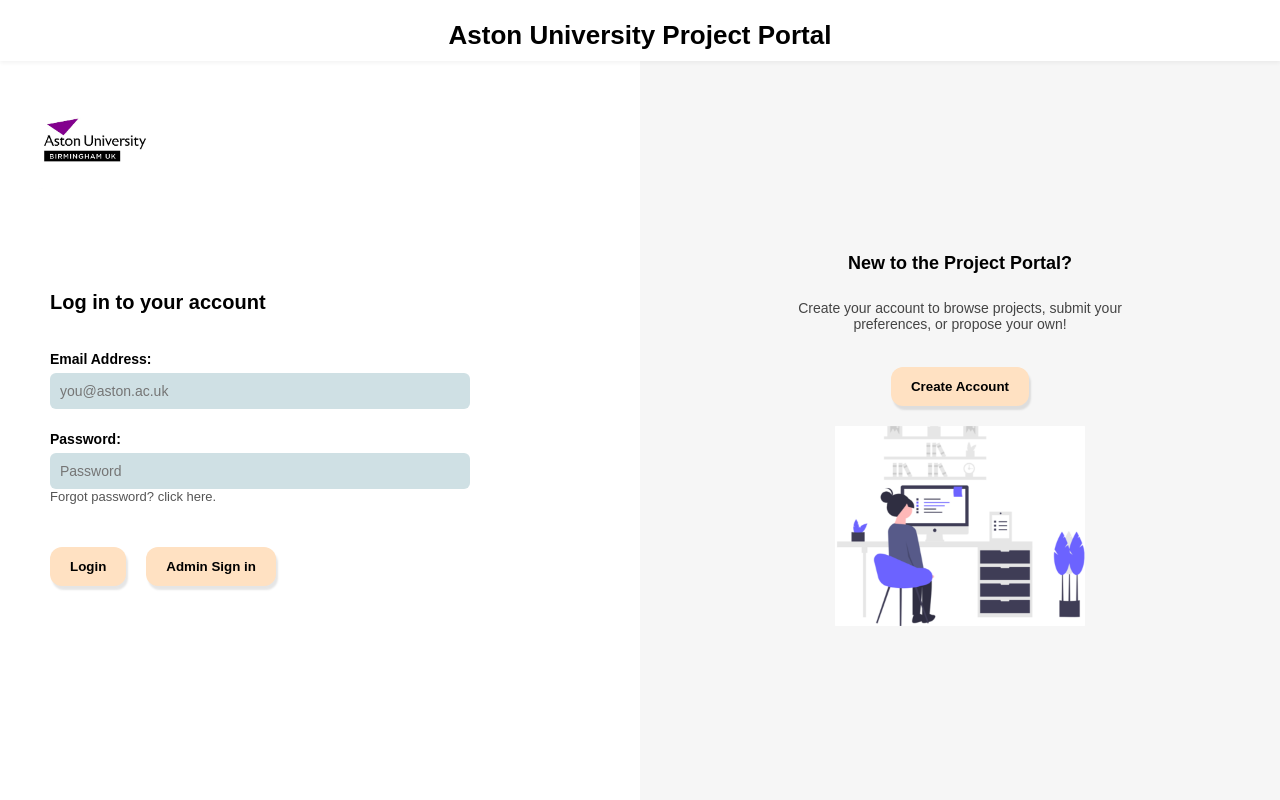
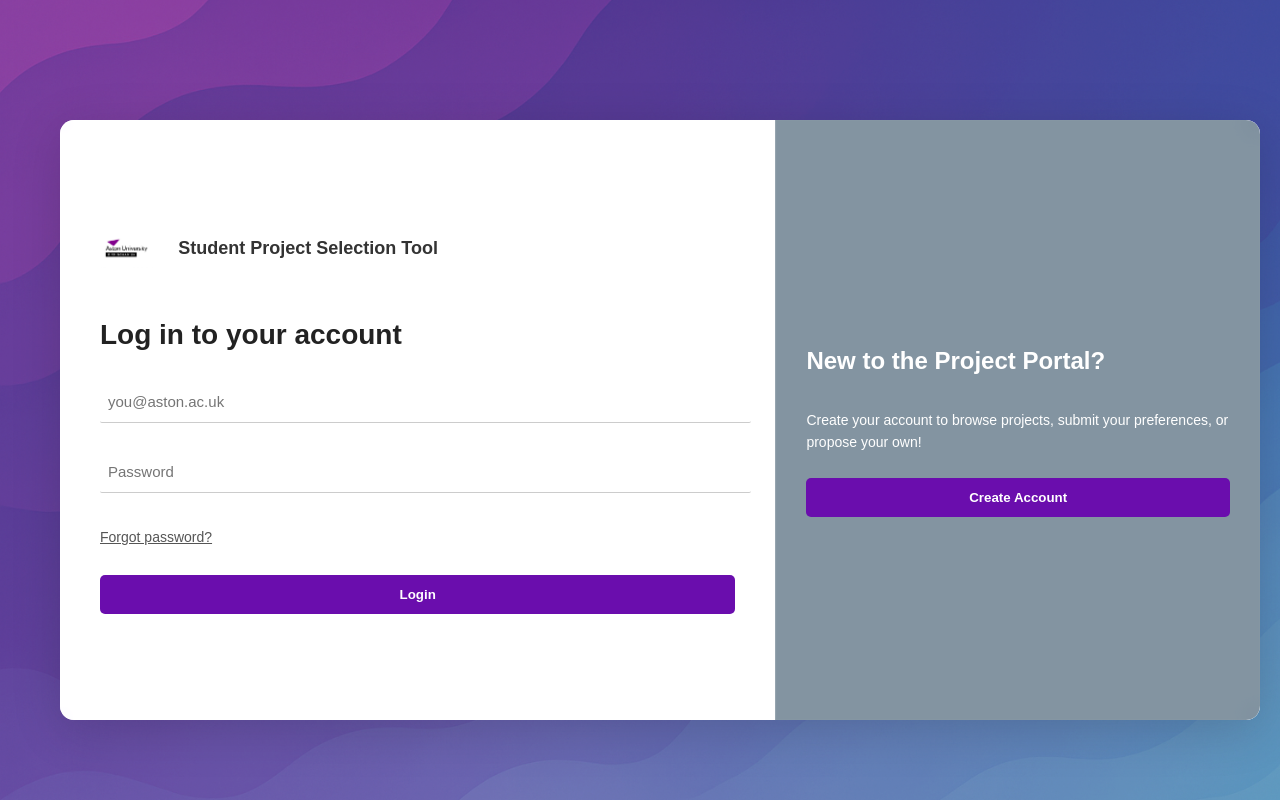
Before and after one commit to AshminAbisha11/Student-Project-Selection-Tool, a React (Create React App) app in the folder frontend/: page /login in a window 1280 px wide. Built offline with nearby package versions, Linux system fonts and the light colour scheme.

Commit message:
Forget password page for FE

```diff
--- a/frontend/src/App.js
+++ b/frontend/src/App.js
@@ -7,6 +7,7 @@
 import BrowseProjectsPage from './pages/browseProjectsPage';
 import MyPreferencesPage from './pages/myPreferencePage';
 import MyProposalPage from './pages/myProposalPage';
+import ForgotPasswordPage from './pages/forgotPasswordPage';
 
 function App() {
   return (
@@ -18,6 +19,7 @@
         {/* Authentication */}
         <Route path="/login" element={<LoginPage />} />
         <Route path="/register" element={<RegisterPage />} />
+        <Route path="/forgot-password" element={<ForgotPasswordPage />} />
 
         {/* Student Features */}
         <Route path="/student-dashboard" element={<StudentDashboard />} />
--- /dev/null
+++ b/frontend/src/pages/forgotPasswordPage.css
@@ -0,0 +1,77 @@
+.forgot-container {
+  display: flex;
+  justify-content: center;
+  align-items: center;
+  height: 100vh;
+  background: linear-gradient(135deg, #7F00FF, #E100FF);
+  font-family: Arial, sans-serif;
+  padding: 20px;
+}
+
+.forgot-box {
+  background: white;
+  padding: 50px 40px;
+  border-radius: 14px;
+  width: 550px; /* ⬅️ Increased width */
+  box-shadow: 0 10px 40px rgba(0, 0, 0, 0.15);
+  text-align: center;
+}
+
+.forgot-box h2 {
+  margin-bottom: 15px;
+  font-size: 30px;
+  font-weight: bold;
+  color: #222;
+}
+
+.forgot-box p {
+  font-size: 15px;
+  margin-bottom: 25px;
+  color: #555;
+}
+
+.forgot-box input {
+  width: 100%;
+  padding: 14px;
+  font-size: 15px;
+  margin-bottom: 20px;
+  border: 1px solid #ccc;
+  border-radius: 6px;
+  background-color: #f4f4f4;
+  transition: border-color 0.3s ease;
+}
+
+.forgot-box input:focus {
+  border-color: #7F00FF;
+  outline: none;
+}
+
+.forgot-box button {
+  background-color: #7F00FF;
+  color: white;
+  padding: 14px;
+  font-size: 15px;
+  border: none;
+  width: 100%;
+  border-radius: 6px;
+  font-weight: 600;
+  cursor: pointer;
+  transition: background-color 0.3s ease, transform 0.2s ease;
+}
+
+.forgot-box button:hover {
+  background-color: #5e00c1;
+  transform: translateY(-1px);
+}
+
+.success-msg {
+  color: green;
+  margin-top: 12px;
+  font-size: 14px;
+}
+
+.error-msg {
+  color: red;
+  margin-top: 12px;
+  font-size: 14px;
+}
--- /dev/null
+++ b/frontend/src/pages/forgotPasswordPage.js
@@ -0,0 +1,54 @@
+import React, { useState } from 'react';
+import axios from 'axios';
+import './forgotPasswordPage.css';
+
+const ForgotPasswordPage = () => {
+  const [email, setEmail] = useState('');
+  const [message, setMessage] = useState('');
+  const [error, setError] = useState('');
+
+  const handleSubmit = async (e) => {
+    e.preventDefault();
+    setMessage('');
+    setError('');
+
+    if (!email) {
+      setError('Please enter your Aston email.');
+      return;
+    }
+
+    try {
+      const res = await axios.post('http://localhost:5000/forgot-password', { email });
+      setMessage(res.data.message);
+    } catch (err) {
+      setError(err.response?.data?.message || 'Something went wrong.');
+    }
+  };
+
+  return (
+     <div
+      className="forgot-container"
+      style={{ backgroundImage: "url('/assets/login_background.png')" }}
+     >
+      <div className="forgot-box">
+        <h2>Forgot Password</h2>
+        <p>Please enter your Aston University email to receive a password reset link.</p>
+
+        <form onSubmit={handleSubmit}>
+          <input
+            type="email"
+            placeholder="you@aston.ac.uk"
+            value={email}
+            onChange={(e) => setEmail(e.target.value)}
+          />
+          <button type="submit">Send Reset Link</button>
+        </form>
+
+        {message && <p className="success-msg">{message}</p>}
+        {error && <p className="error-msg">{error}</p>}
+      </div>
+    </div>
+  );
+};
+
+export default ForgotPasswordPage;
--- a/frontend/src/pages/loginPage.css
+++ b/frontend/src/pages/loginPage.css
@@ -1,160 +1,242 @@
-/* Layout Container - Full screen split layout */
+/* Full page container */
 .login-container {
   display: flex;
-  flex-direction: column;
+  justify-content: center;
+  align-items: center;
   height: 100vh;
   width: 100vw;
-  margin: 0;
-  padding: 0;
+  padding: 20px;
   font-family: 'Arial', sans-serif;
-  background-color: #f5f7fa;
-}
-
-/* Centered Header */
-.login-header {
-  text-align: center;
-  padding: 20px 0 10px;
-  font-size: 26px;
-  font-weight: bold;
-  background-color: #ffffff;
-  box-shadow: 0 2px 4px rgba(0,0,0,0.05);
-  z-index: 2;
-}
-
-/* Split Area */
-.login-body {
-  display: flex;
-  flex: 1;
+  background-image: linear-gradient(135deg, #7F00FF, #E100FF);
+  background-size: cover;
+  background-position: center;
+  background-repeat: no-repeat;
+  position: relative;
   overflow: hidden;
 }
 
-/* Left Section (Form Area) */
+html, body {
+  margin: 0;
+  padding: 0;
+  overflow: hidden;
+  height: 100%;
+  width: 100%;
+}
+
+/* Optional dark overlay */
+.login-container::after {
+  content: '';
+  position: absolute;
+  inset: 0;
+  background: rgba(0, 0, 0, 0.2);
+  z-index: 0;
+}
+
+/* Login box */
+.login-box {
+  display: flex;
+  width: 1200px;
+  height: 600px;
+  position: relative;
+  z-index: 1;
+  border-radius: 14px;
+  overflow: hidden;
+  background-color: #fff;
+  box-shadow: 0 10px 50px rgba(0, 0, 0, 0.15);
+}
+
+/* Combined logo and heading */
+.header-title {
+  display: flex;
+  align-items: center;
+  gap: 15px;
+  margin-bottom: 25px;
+}
+
+.logo {
+  max-width: 160px;
+  height: auto;
+  object-fit: contain;
+  display: block;
+}
+
+.tool-title {
+  font-size: 18px;
+  font-weight: 600;
+  color: #333;
+}
+
+/* Left panel */
 .login-left {
-  flex: 1;
-  padding: 60px 50px;
+  width: 60%;
+  padding: 50px 40px;
+  background-color: rgba(255, 255, 255, 0.9);
+  backdrop-filter: blur(8px);
   display: flex;
   flex-direction: column;
   justify-content: center;
-  position: relative;
-  background-color: #ffffff;
 }
 
-/* Right Section (Info Area) */
+.login-left h2 {
+  font-size: 28px;
+  font-weight: bold;
+  margin-bottom: 30px;
+  color: #222;
+}
+
+.login-form {
+  display: flex;
+  flex-direction: column;
+  gap: 18px;
+}
+
+.login-form input {
+  border: none;
+  border-bottom: 1.5px solid #ccc;
+  padding: 12px 8px;
+  font-size: 15px;
+  background: transparent;
+  transition: border-color 0.2s ease;
+  border-radius: 2px;
+}
+
+.login-form input:focus {
+  outline: none;
+  border-color: #e67e22;
+}
+
+.login-form a {
+  font-size: 13px;
+  color: #666;
+  text-decoration: none;
+}
+
+.login-form a:hover {
+  color: #e67e22;
+}
+
+.login-button {
+  background-color: #6a0dad; /* deep purple */
+  color: white;
+  padding: 12px;
+  border: none;
+  font-weight: 600;
+  cursor: pointer;
+  border-radius: 5px;
+  transition: all 0.3s ease;
+}
+
+.login-button:hover {
+  background-color: #53128d; /* slightly darker purple */
+  transform: translateY(-2px);
+  box-shadow: 0 6px 12px rgba(0, 0, 0, 0.15);
+}
+
+
+/* Right panel */
 .login-right {
-  flex: 1;
-  padding: 60px 50px;
-  background-color: #f6f6f6;
+  width: 40%;
+  background: rgba(49, 78, 99, 0.6);
+  backdrop-filter: blur(12px);
+  color: white;
+  padding: 50px 30px;
   display: flex;
   flex-direction: column;
   justify-content: center;
-  align-items: center;
+  border-left: 1px solid rgba(255, 255, 255, 0.15);
+  box-shadow: inset 0 0 1px rgba(255, 255, 255, 0.2);
+}
+
+.login-right h3 {
+  font-size: 24px;
+  margin-bottom: 20px;
+  font-weight: 600;
+}
+
+.login-right p {
+  font-size: 14px;
+  line-height: 1.6;
+  margin-bottom: 25px;
+}
+
+.login-right .login-button {
+  width: 100%;
   text-align: center;
 }
 
-/* Aston Logo */
-.aston-logo {
-  position: absolute;
-  top: 30px;
-  left: 30px;
-  width: 130px;
+/* Optional card inside right panel */
+.login-right .card {
+  background-color: white;
+  color: #333;
+  margin-top: 30px;
+  padding: 20px;
+  border-radius: 6px;
+  box-shadow: 0 4px 12px rgba(0, 0, 0, 0.08);
 }
 
-/* Headings */
-.signin-heading {
-  font-size: 20px;
-  margin-bottom: 25px;
-  font-weight: bold;
-}
-
-h3 {
-  font-size: 18px;
-  margin-bottom: 12px;
-  font-weight: bold;
-}
-
-/* Form Styling */
-form {
-  display: flex;
-  flex-direction: column;
-  width: 100%;
-  max-width: 400px;
-}
-
-label {
-  font-size: 14px;
-  margin-bottom: 6px;
-  font-weight: bold;
-}
-
-input {
-  margin-bottom: 18px;
-  padding: 12px;
-  border: 1px solid #ccc;
-  border-radius: 12px;
-  background-color: #c8dbdd;
+.login-right .card p {
+  margin: 0;
   font-size: 14px;
 }
 
-/* Buttons */
-.login-btn,
-.admin-btn,
-.create-account-btn {
-  background-color: #ffe1c2;
-  color: #000;
-  font-weight: bold;
-  border: none;
-  border-radius: 12px;
-  padding: 12px 20px;
-  margin-top: 10px;
-  cursor: pointer;
-  box-shadow: 2px 4px 2px rgba(0, 0, 0, 0.1);
-  transition: transform 0.2s ease, background-color 0.2s ease;
+/* Make "Forgot password?" look like a clickable link (always visible and working) */
+.forgot-password {
+  font-size: 14px;
+  color: #555;
+  text-decoration: underline;
+  margin-top: 8px;
+  margin-bottom: 12px;
+  display: inline-block;
+  transition: color 0.3s ease;
+  cursor: pointer; /* ensures the pointer appears */
 }
 
-.login-btn:hover,
-.admin-btn:hover,
-.create-account-btn:hover {
-  transform: translateY(-2px);
-  background-color: #ffdbb0;
+.forgot-password:hover {
+  color: #53128d;
 }
 
-/* Horizontal Button Group */
-.button-group {
+/* Responsive */
+@media (max-width: 960px) {
+  .login-box {
+    flex-direction: column;
+    width: 90%;
+    height: auto;
+  }
+
+  .login-left,
+  .login-right {
+    width: 100%;
+    padding: 30px;
+    border-left: none;
+    border-top: 1px solid rgba(255, 255, 255, 0.2);
+  }
+
+  .login-right {
+    box-shadow: none;
+  }
+
+.header-title {
   display: flex;
-  gap: 20px;
-  margin-top: 20px;
+  align-items: center;
+  gap: 15px;
+  margin-bottom: 35px;
 }
 
-/* Forgot Password */
-.forgot-text {
-  font-size: 13px;
-  color: #555;
-  margin-top: -10px;
+.tool-title {
+  font-size: 80px;
+  font-weight: 700;
+  color: #222;
+  margin: 0;
+  white-space: nowrap;
+  line-height: 1.2;
 }
 
-/* Right Section Text */
-.login-right p {
-  font-size: 14px;
-  color: #444;
+.login-heading {
+  font-size: 50px;
+  font-weight: 600;
+  color: #333;
   margin-bottom: 25px;
-  max-width: 400px;
 }
 
-/* Right Section Illustration */
-.login-right img {
-  width: 250px;
-  margin-top: 20px;
+
 }
-
-/* Success & Error messages */
-.error-msg {
-  color: #d93025;
-  font-size: 13px;
-  margin-top: 12px;
-}
-
-.success-msg {
-  color: #188038;
-  font-size: 13px;
-  margin-top: 12px;
-}
--- a/frontend/src/pages/loginPage.js
+++ b/frontend/src/pages/loginPage.js
@@ -35,12 +35,11 @@
       const res = await axios.post('http://localhost:5000/login', formData);
 
       if (res.data && res.data.user) {
-        const { user_id, role } = res.data.user;
-        const token = res.data.token;
+        const { user_id, role, token } = res.data.user;
 
-        localStorage.setItem('studentId', res.data.user.user_id);
-        localStorage.setItem('role', res.data.user.role);
-        localStorage.setItem('token', res.data.token);
+        localStorage.setItem('studentId', user_id);
+        localStorage.setItem('role', role);
+        localStorage.setItem('token', token);
 
         setSuccess(res.data.message || 'Login successful');
         console.log('Login success:', res.data);
@@ -58,20 +57,26 @@
     navigate('/register');
   };
 
+  const handleForgotPassword = () => {
+    navigate('/forgot-password');
+  };
+
   return (
-    <div className="login-container">
-      <div className="login-header">
-        Aston University Project Portal
-      </div>
+    <div
+      className="login-container"
+      style={{ backgroundImage: "url('/assets/login_background.png')" }}
+    >
+      <div className="login-box">
+        {/* Left Panel */}
+        <div className="login-left">
+          <div className="header-title">
+            <img src="/assets/aston_logo.png" alt="Aston University Logo" className="logo" />
+            <h1 className="tool-title">Student Project Selection Tool</h1>
+          </div>
 
-      <div className="login-body">
-        {/* Left */}
-        <div className="login-left">
-          <img src="/assets/aston_logo.png" alt="Aston University" className="aston-logo" />
-          <h2 className="signin-heading">Log in to your account</h2>
+          <h2 className="login-heading">Log in to your account</h2>
 
-          <form onSubmit={handleSubmit}>
-            <label>Email Address:</label>
+          <form onSubmit={handleSubmit} className="login-form">
             <input
               type="email"
               name="email"
@@ -80,7 +85,6 @@
               onChange={handleChange}
             />
 
-            <label>Password:</label>
             <input
               type="password"
               name="password"
@@ -89,28 +93,26 @@
               onChange={handleChange}
             />
 
-            <p className="forgot-text">Forgot password? click here.</p>
+            <p className="forgot-password" onClick={handleForgotPassword}>
+              Forgot password?
+            </p>
 
-            <div className="button-group">
-              <button type="submit" className="login-btn">Login</button>
-              <button type="button" className="admin-btn">Admin Sign in</button>
-            </div>
+            <button type="submit" className="login-button">Login</button>
+          </form>
 
-            {error && <p className="error-msg">{error}</p>}
-            {success && <p className="success-msg">{success}</p>}
-          </form>
+          {error && <p className="error-msg">{error}</p>}
+          {success && <p className="success-msg">{success}</p>}
         </div>
 
-        {/* Right */}
+        {/* Right Panel */}
         <div className="login-right">
           <h3>New to the Project Portal?</h3>
           <p>
             Create your account to browse projects, submit your preferences, or propose your own!
           </p>
-          <button className="create-account-btn" onClick={handleCreateAccount}>
+          <button className="login-button" onClick={handleCreateAccount}>
             Create Account
           </button>
-          <img src="/assets/login_illustration.png" alt="Illustration" />
         </div>
       </div>
     </div>
```
Also changed, not shown: frontend/public/assets/login_background.png (added).
